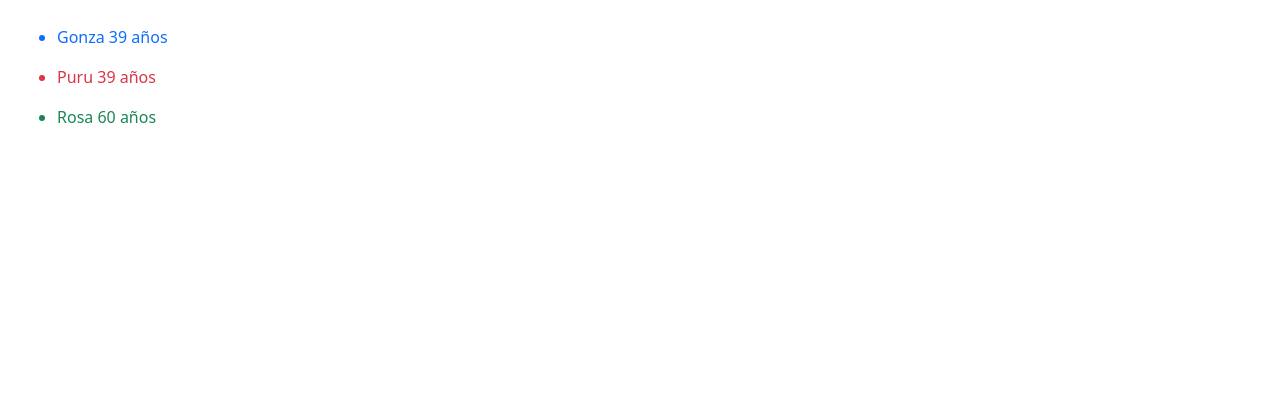
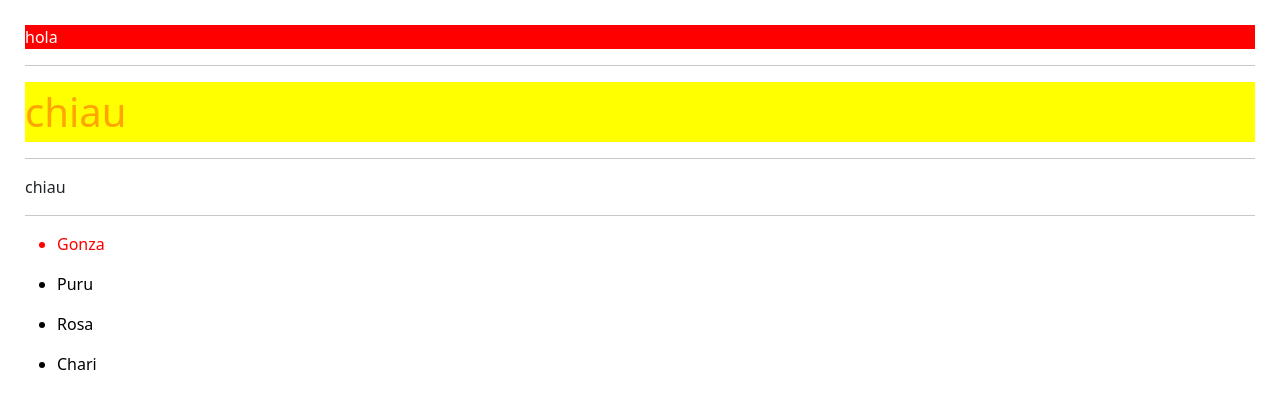
Before and after one commit to gjortega84/curso-angular, an Angular app: page / in a window 1280 px wide. Shown: the top 408 px of the page. Built offline with nearby package versions, Linux system fonts and the light colour scheme.

Commit message:
clase 29

```diff
--- a/src/app/app.component.html
+++ b/src/app/app.component.html
@@ -56,10 +56,29 @@
 
   </li>
 </ol>
- <p>{{index}}</p>  -->
+ <p>{{index}}</p>
 
  <ul *ngFor="let persona of personas" [ngSwitch]="persona.hobbie">
   <li *ngSwitchCase="'sing'" class="text-primary">{{persona.nombre}}  {{persona.edad}} años </li>
   <li *ngSwitchCase="'dance'" class="text-danger">{{persona.nombre}}  {{persona.edad}} años </li>
   <li *ngSwitchCase="'run'" class="text-success">{{persona.nombre}}  {{persona.edad}} años </li>
- </ul>
+ </ul> -->
+
+ <div [style.backgroundColor] = " isValid ? 'green' : 'red'"
+      [style.color]="isValid?'green':'white'">
+      hola
+</div>
+
+<hr>
+<div [ngStyle]="{'backgroundColor': 'yellow', 'color': 'orange', 'font-size.px':'40'}">
+chiau
+</div>
+<hr>
+<div [ngStyle]="{'backgroundColor': isValid?'orange':'white'}">
+  chiau
+</div>
+<hr>
+<ul *ngFor="let persona of personas">
+  <li [ngStyle]="{'color': getColor(persona.hobbie)}">{{persona.nombre}}</li>
+
+</ul>
--- a/src/app/app.component.ts
+++ b/src/app/app.component.ts
@@ -40,4 +40,14 @@ index=0
     this.index=this.personas.indexOf(persona)
     this.isValid =this.isValid? false:true
   }
+
+  getColor(hobbie:any){
+    switch(hobbie){
+      case  "sing":
+       return 'red'
+        break;
+        default:
+      return'black'
+    }
+  }
 }
```
